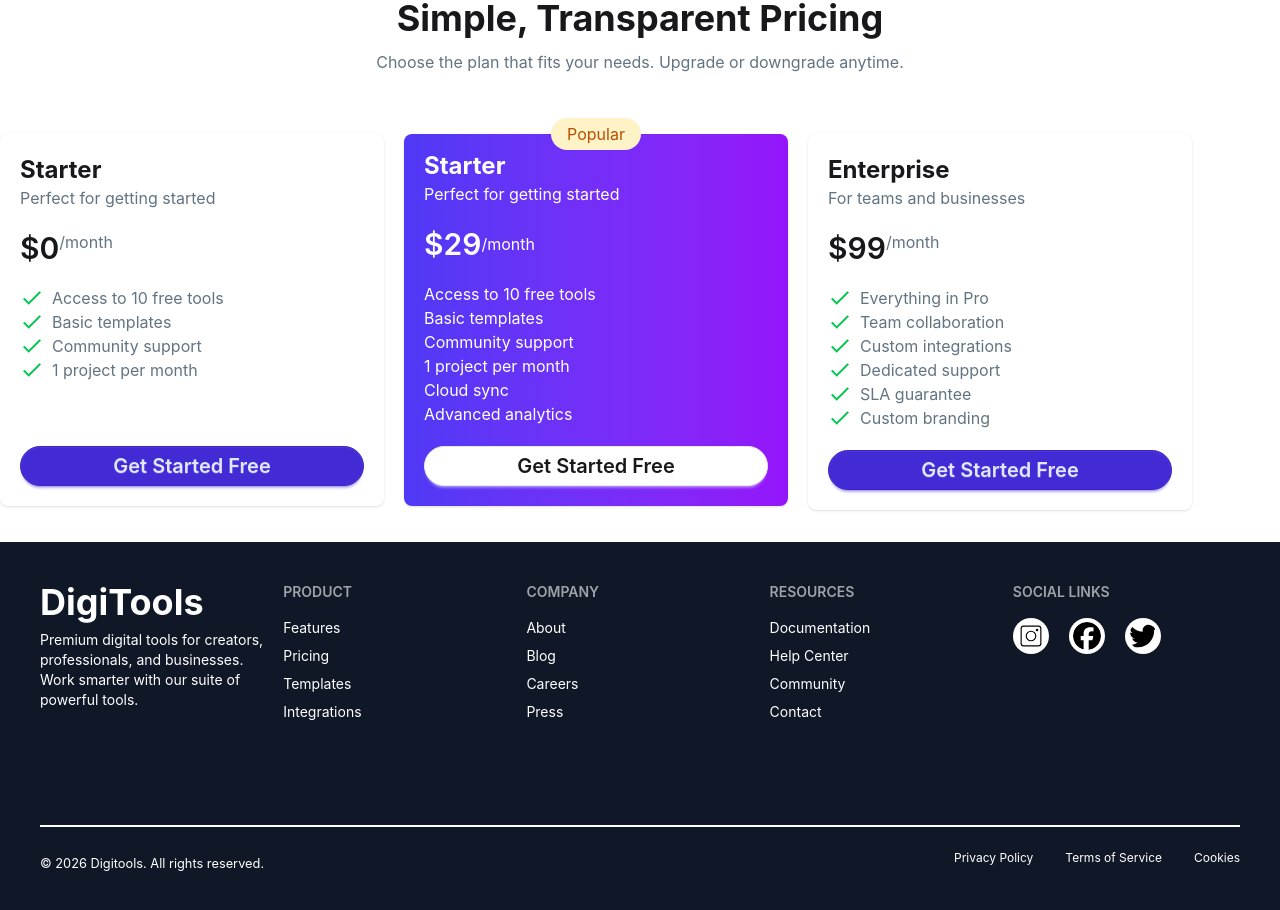
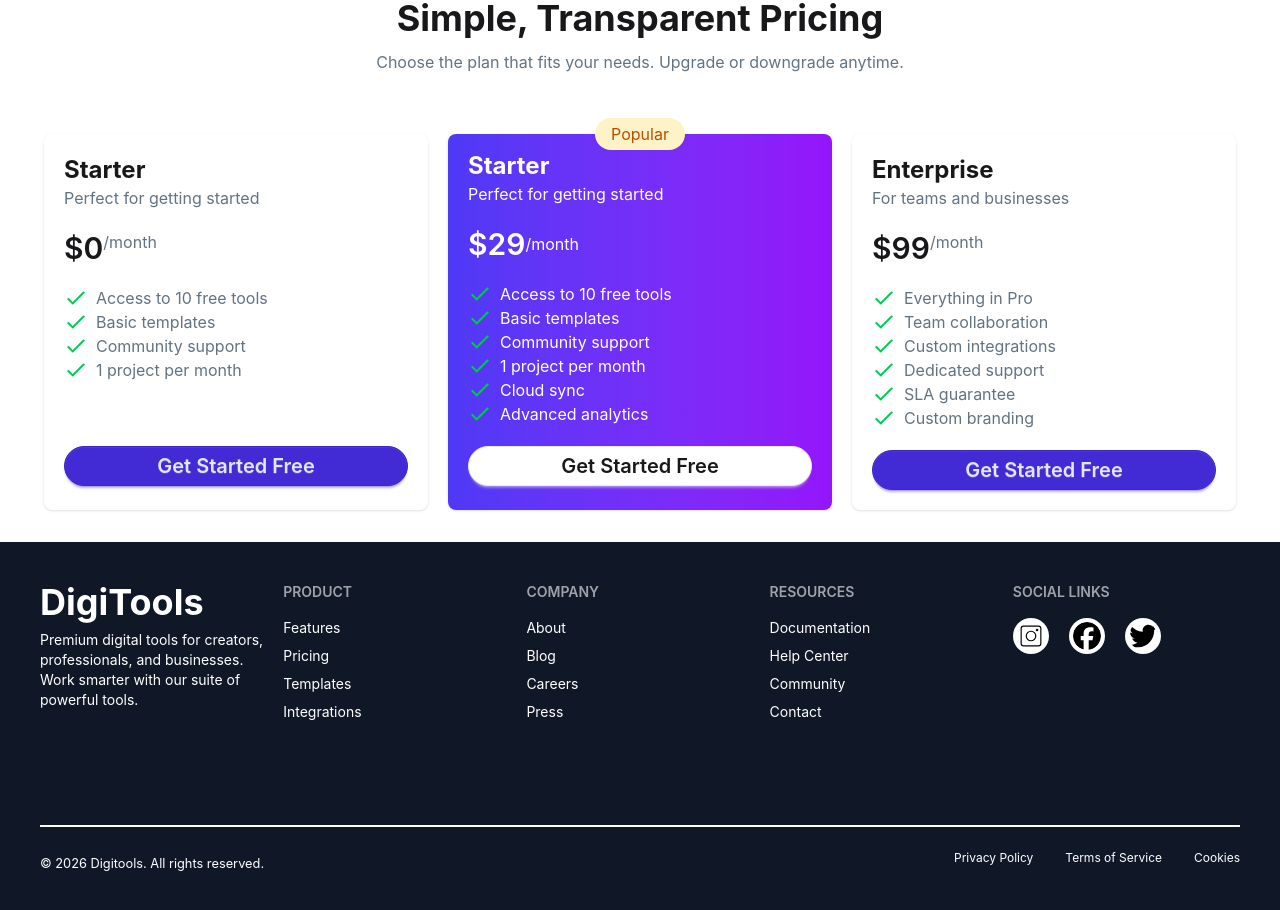
Before and after one commit to mmahmud28/Assignment-6, a React (Vite) app: page / in a window 1280 px wide. Shown: the part 3400-4310 px from the top of the page. Built offline with nearby package versions, Linux system fonts and the light colour scheme.

Commit message:
List Item Cheek

```diff
--- a/src/components/PrichingCart.jsx
+++ b/src/components/PrichingCart.jsx
@@ -10,17 +10,10 @@ const PrichingCart = () => {
                 <h1 className='font-bold text-4xl text-center'>Simple, Transparent Pricing</h1>
                 <p className='text-center mt-3 text-[#627382]'>Choose the plan that fits your needs. Upgrade or downgrade anytime.</p>
             </div>
-            <div className='mt-5 flex gap-5'>
-                <div>
-                    <PricgindCardDesign />
-
-                </div>
-                <div>
-                    <PricgindCardDesign2 />
-                </div>
-                <div>
-                    <PrichingCardDesign3 />
-                </div>
+            <div className='mt-5 flex flex-wrap justify-center gap-5'>
+                <PricgindCardDesign />
+                <PricgindCardDesign2 />
+                <PrichingCardDesign3 />
             </div>
         </div>
     );
--- a/src/ui/PriceingCardDesign2.jsx
+++ b/src/ui/PriceingCardDesign2.jsx
@@ -1,4 +1,5 @@
 import React from 'react';
+import { IoMdCheckmark } from 'react-icons/io';
 
 const PricgindCardDesign2 = () => {
     return (
@@ -13,12 +14,30 @@ const PricgindCardDesign2 = () => {
                 </div>
                 <div className='flex items-center'><h1 className='text-3xl font-semibold'>$29</h1><p className=''>/month</p></div>
                 <ul className=''>
-                    <li>Access to 10 free tools</li>
-                    <li>Basic templates</li>
-                    <li>Community support</li>
-                    <li>1 project per month</li>
-                    <li>Cloud sync</li>
-                    <li>Advanced analytics</li>
+
+                     <li className="flex items-center gap-2"><span>
+                        <IoMdCheckmark className="text-green-500 text-2xl" />
+                    </span>Access to 10 free tools</li>
+
+                     <li className="flex items-center gap-2"><span>
+                        <IoMdCheckmark className="text-green-500 text-2xl" />
+                    </span>Basic templates</li>
+
+                     <li className="flex items-center gap-2"><span>
+                        <IoMdCheckmark className="text-green-500 text-2xl" />
+                    </span>Community support</li>
+
+                     <li className="flex items-center gap-2"><span>
+                        <IoMdCheckmark className="text-green-500 text-2xl" />
+                    </span>1 project per month</li>
+
+                     <li className="flex items-center gap-2"><span>
+                        <IoMdCheckmark className="text-green-500 text-2xl" />
+                    </span>Cloud sync</li>
+
+                     <li className="flex items-center gap-2"><span>
+                        <IoMdCheckmark className="text-green-500 text-2xl" />
+                    </span>Advanced analytics</li>
                 </ul>
                 <button className='btn bg-white rounded-full w-full text-xl font-semibold'>Get Started Free</button>
             </div>
```
Also changed, not shown: 4 other files (tests, documents, lock files or other folders).
